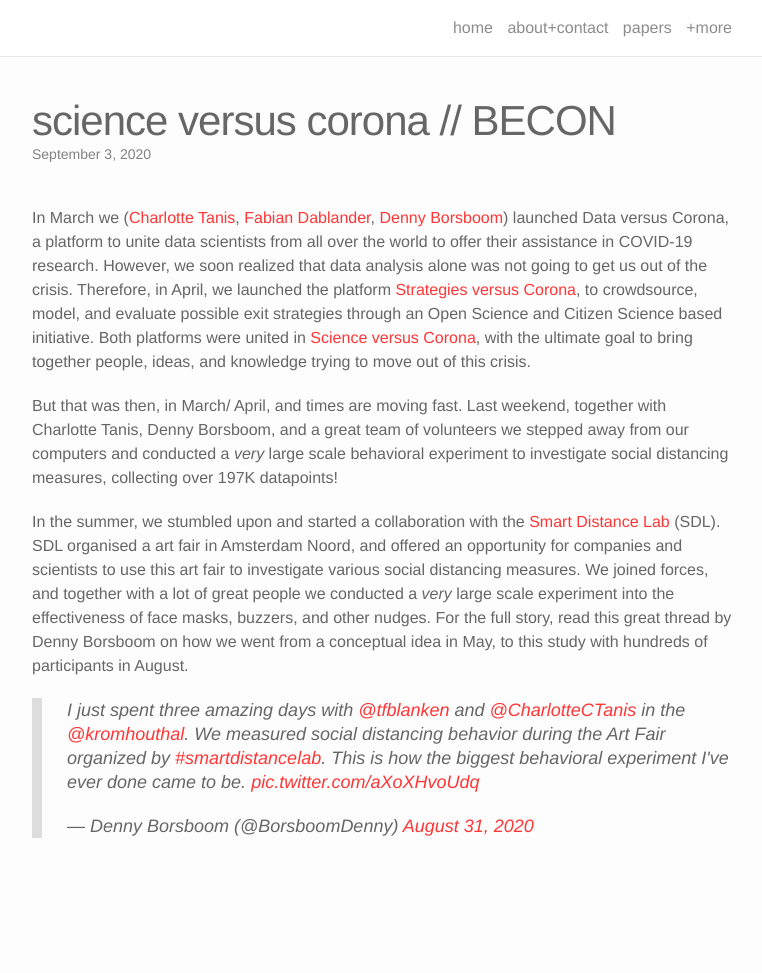
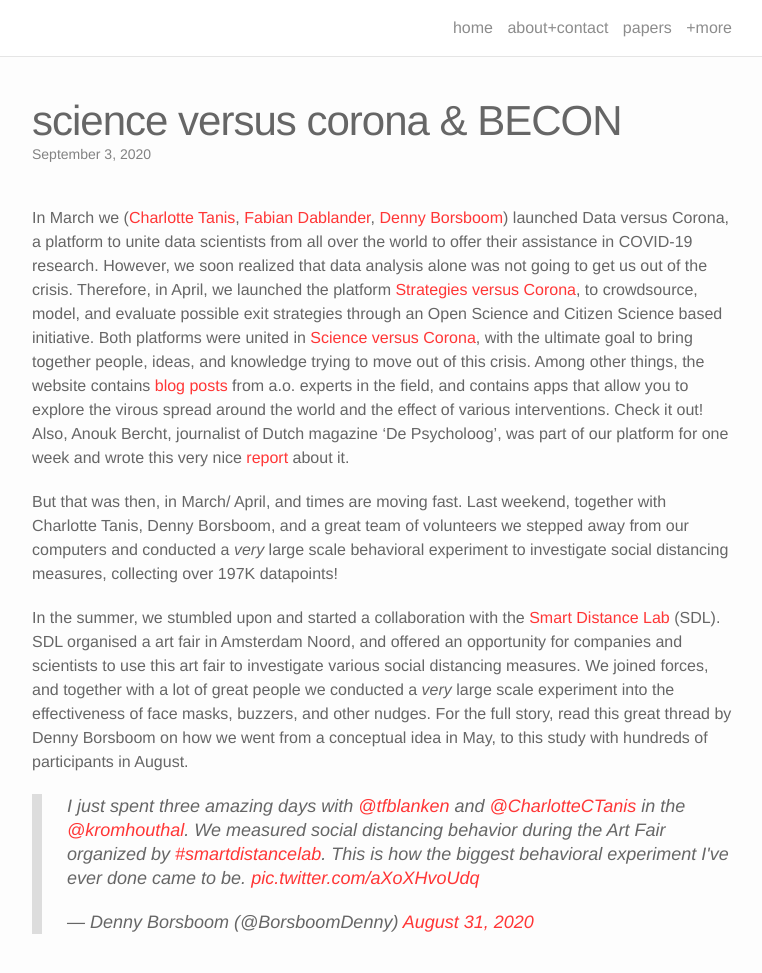
Before and after one commit to tfblanken/tfblanken.github.io, a Jekyll site: the page built from _posts/2020-09-03-sdl.markdown, in a window 1280 px wide and 1122 px high. Shown: the top 973 px of the window, without its empty margins (258-1020 px from the left). Built offline with Jekyll 4.4.1, drawn with Linux system fonts in a browser that asks for light colours; nearby versions of some CDN libraries; comment, search, counter and statistics services are not loaded.

Commit message:
Update 2020-09-03-sdl.markdown

```diff
--- a/_posts/2020-09-03-sdl.markdown
+++ b/_posts/2020-09-03-sdl.markdown
@@ -1,11 +1,11 @@
 ---
 layout: post
-title:  science versus corona // BECON
+title:  science versus corona & BECON
 date:   2020-09-03 13:00:16
 description: large-scale social distancing study in the Smart Distance Lab
 ---
 
-In March we (<a href="https://twitter.com/CharlotteCTanis" target="blank">Charlotte Tanis</a>, <a href="https://fabiandablander.com/" target="blank">Fabian Dablander</a>, <a href="https://dennyborsboom.com/" target="blank">Denny Borsboom</a>) launched Data versus Corona, a platform to unite data scientists from all over the world to offer their assistance in COVID-19 research. However, we soon realized that data analysis alone was not going to get us out of the crisis. Therefore, in April, we launched the platform <a href="https://strategiesversuscorona.com/en/" target="blank">Strategies versus Corona</a>, to crowdsource, model, and evaluate possible exit strategies through an Open Science and Citizen Science based initiative. Both platforms were united in <a href="https://scienceversuscorona.com/" target="blank">Science versus Corona</a>, with the ultimate goal to bring together people, ideas, and knowledge trying to move out of this crisis.
+In March we (<a href="https://twitter.com/CharlotteCTanis" target="blank">Charlotte Tanis</a>, <a href="https://fabiandablander.com/" target="blank">Fabian Dablander</a>, <a href="https://dennyborsboom.com/" target="blank">Denny Borsboom</a>) launched Data versus Corona, a platform to unite data scientists from all over the world to offer their assistance in COVID-19 research. However, we soon realized that data analysis alone was not going to get us out of the crisis. Therefore, in April, we launched the platform <a href="https://strategiesversuscorona.com/en/" target="blank">Strategies versus Corona</a>, to crowdsource, model, and evaluate possible exit strategies through an Open Science and Citizen Science based initiative. Both platforms were united in <a href="https://scienceversuscorona.com/" target="blank">Science versus Corona</a>, with the ultimate goal to bring together people, ideas, and knowledge trying to move out of this crisis. Among other things, the website contains <a href="https://scienceversuscorona.com/blog/" target="blank">blog posts</a> from a.o. experts in the field, and contains apps that allow you to explore the virous spread around the world and the effect of various interventions. Check it out! Also, Anouk Bercht, journalist of Dutch magazine 'De Psycholoog', was part of our platform for one week and wrote this very nice <a href="https://www.tijdschriftdepsycholoog.nl/artikelen/project-exit-lockdown/" target="blank">report</a> about it.
 
 But that was then, in March/ April, and times are moving fast. Last weekend, together with Charlotte Tanis, Denny Borsboom, and a great team of volunteers we stepped away from our computers and conducted a _very_ large scale behavioral experiment to investigate social distancing measures, collecting over 197K datapoints!
 
```
